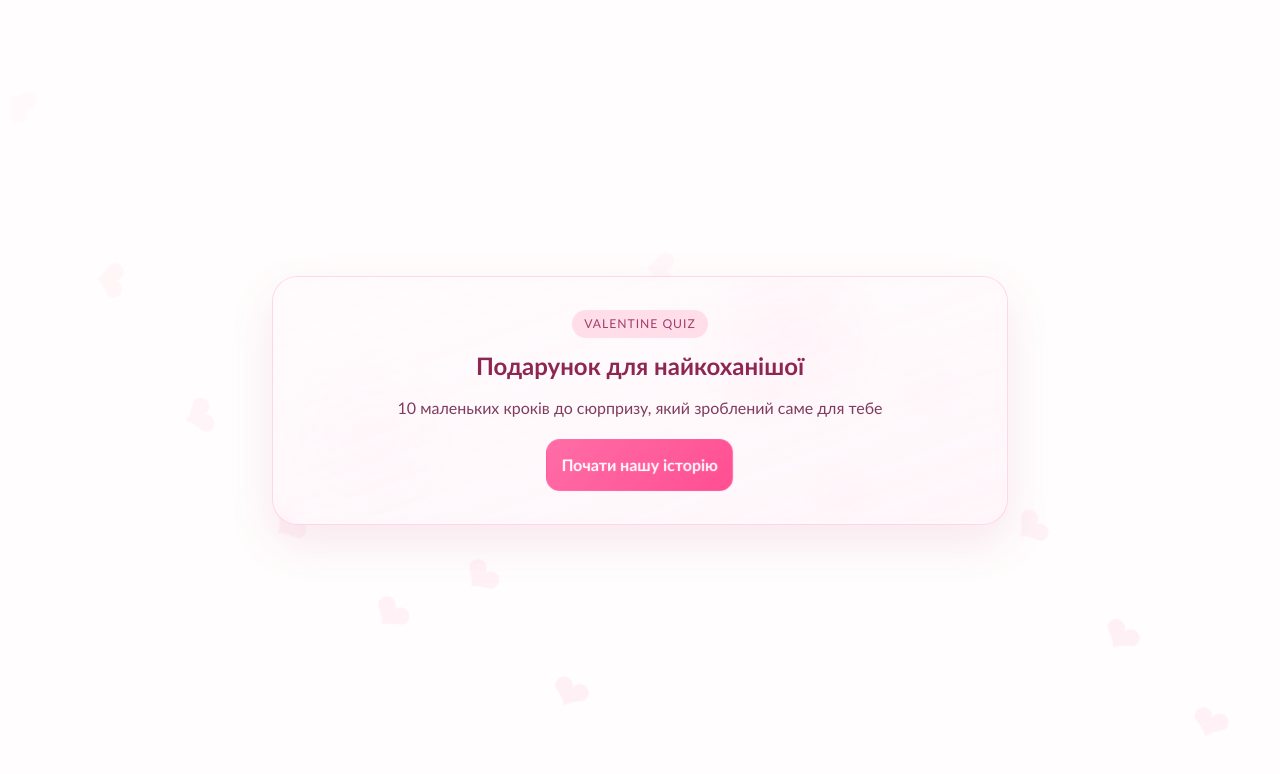
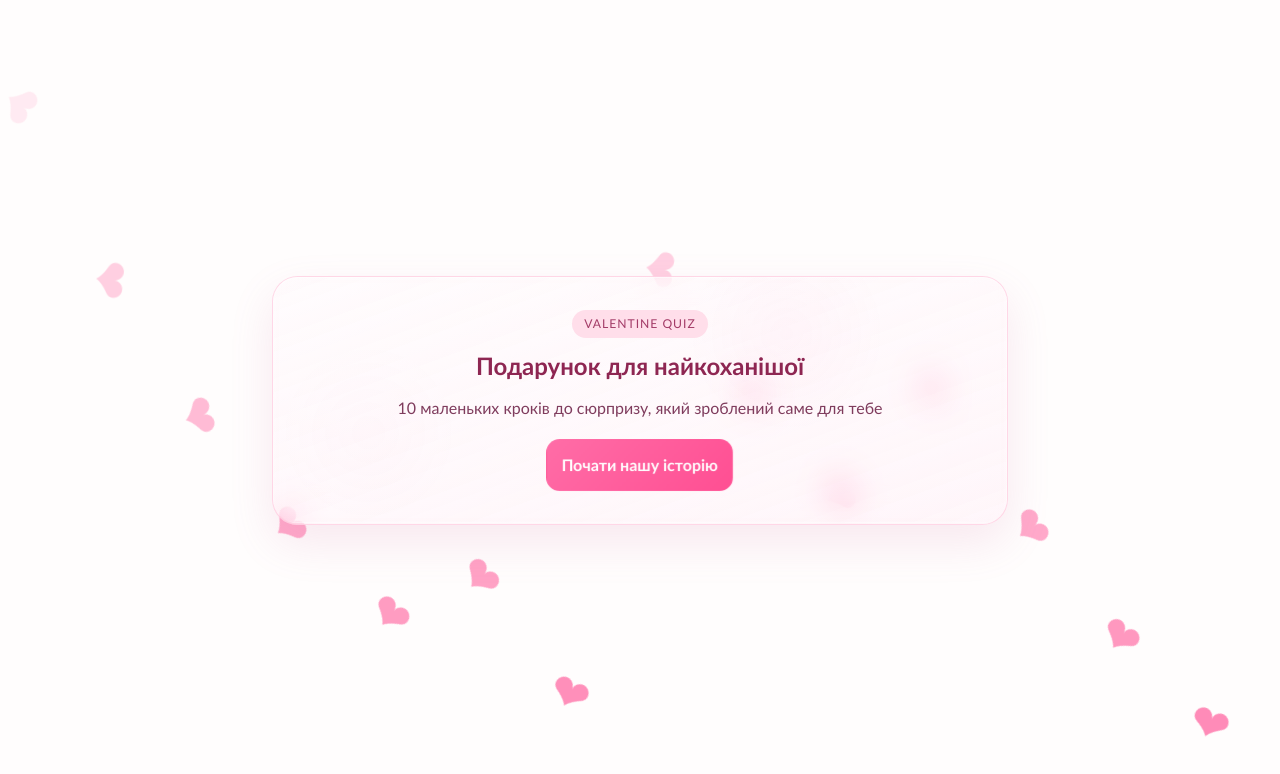
Before and after one commit to serhii-korniichuk/valentine-app, a React (Vite) app: page / in a window 1280 px wide. Shown: the top 774 px of the page. Built offline with nearby package versions, Linux system fonts and the light colour scheme.

Commit message:
refactor: update heart animation opacity and background color for enhanced visual effect

```diff
--- a/src/components/BackgroundHearts.module.scss
+++ b/src/components/BackgroundHearts.module.scss
@@ -18,11 +18,11 @@
 @keyframes floatHeart {
   from {
     transform: translateY(0) rotate(0deg);
-    opacity: 0;
+    opacity: 0.8;
   }
 
-  15% {
-    opacity: 0.35;
+  80% {
+    opacity: 0.1;
   }
 
   to {
--- a/src/styles/global.scss
+++ b/src/styles/global.scss
@@ -69,7 +69,7 @@
   --color-final-reward-border: #ffcbe0;
   --color-final-reward-text: #702741;
 
-  --color-heart-bg: rgb(255 86 151 / 0.24);
+  --color-heart-bg: rgb(255 86 151 / 1);
 
   --app-background: linear-gradient(
     180deg,
```
